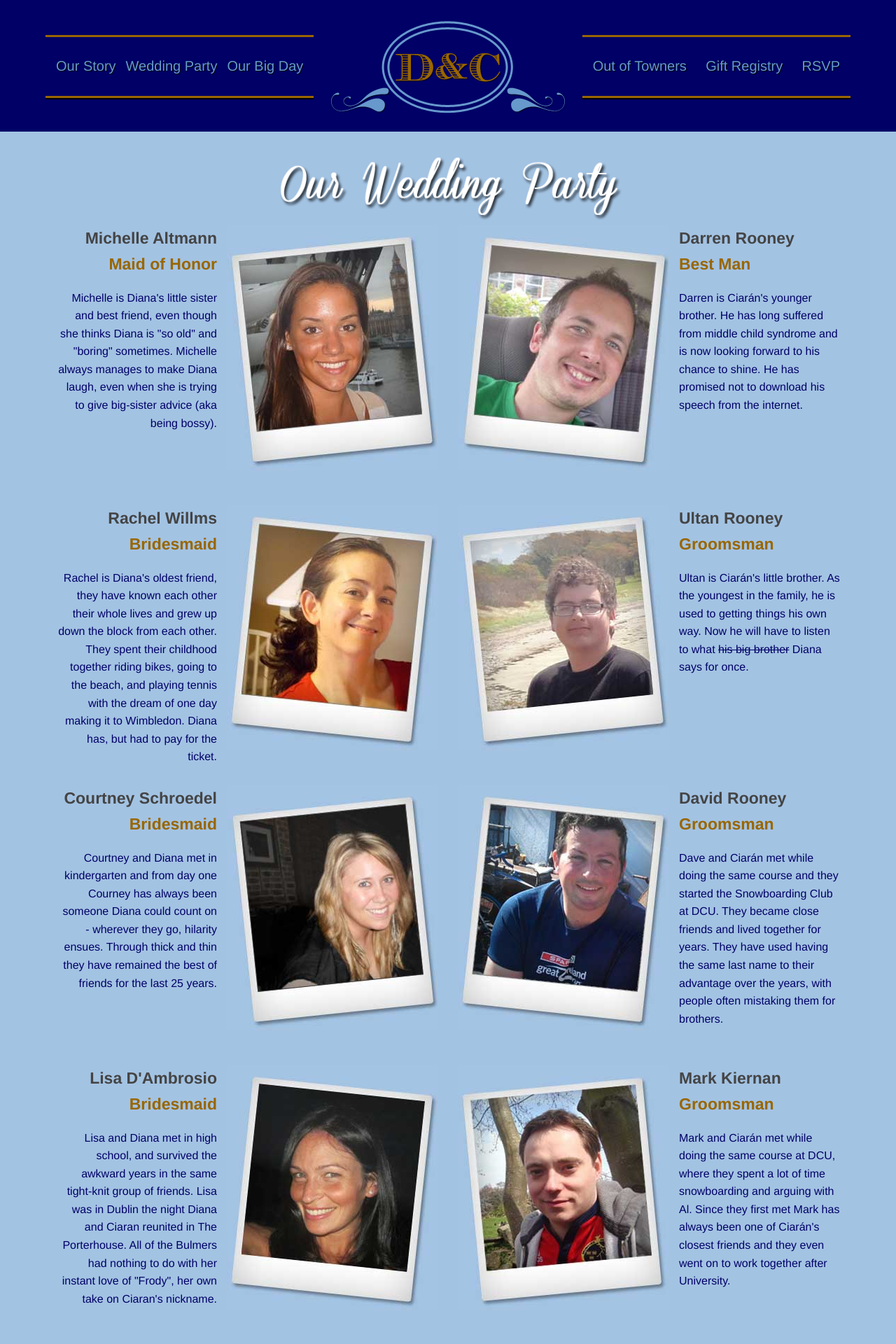
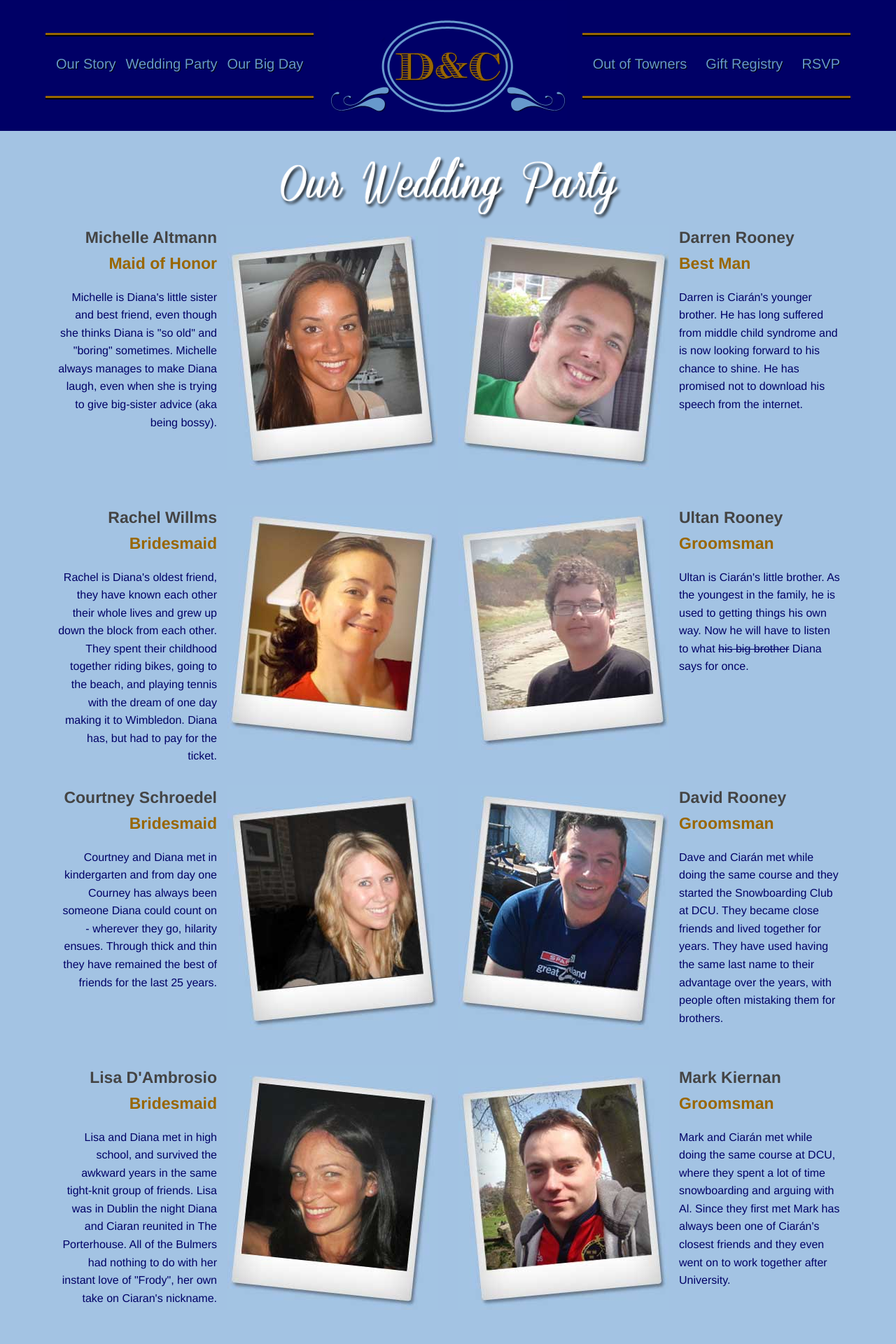
Before and after one commit to CiaranR/diana-and-ciaran, a Jekyll site: the page built from _posts/2012-12-21-Our-Wedding-Party.html, in a window 1280 px wide. Shown: the top 1920 px of the page at 70% size. Built offline with Jekyll 4.4.1, drawn with Linux system fonts in a browser that asks for light colours; nearby versions of some CDN libraries; comment, search, counter and statistics services are not loaded.

Commit message:
nicer header + mobile

```diff
--- a/_includes/header.html
+++ b/_includes/header.html
@@ -30,11 +30,17 @@
 	<!-- start nav -->
 	<div id="nav-top">
 		<div class="row nav-bg">
+			<div class="four columns nav-left-top">
+			</div>
+			<div class="four columns nav-center-top bigscreenpic">
+			</div>
+			<div class="four columns nav-right-top bigscreenpic">
+			</div>
 			<div class="four columns text-center nav-left">
 				<p>
-					<a href="/Our-Story" class="left">Our Story</a>
-					<a href="/wedding-party">Wedding Party</a>
-					<a href="/our-big-day" class="right">Our Big Day</a>
+					<a href="/Our-Story" class="left">Our&nbsp;Story</a>
+					<a href="/wedding-party">Wedding&nbsp;Party</a>
+					<a href="/our-big-day" class="right">Our&nbsp;Big&nbsp;Day</a>
 				</p>
 			</div>
 			<div class="four columns nav-center text-center">
@@ -42,8 +48,8 @@
 			</div>
 			<div class="four columns text-center nav-right">
 				<p>
-					<a href="/out-of-towners" class="left">Out of Towners</a>
-					<a href="/gift-registry">Gift Registry</a>
+					<a href="/out-of-towners" class="left">Out&nbsp;of&nbsp;Towners</a>
+					<a href="/gift-registry">Gift&nbsp;Registry</a>
 					<a href="/rsvp" class="right">RSVP</a>
 				</p>
 			</div>
--- a/_posts/2012-12-21-Our-Wedding-Party.html
+++ b/_posts/2012-12-21-Our-Wedding-Party.html
@@ -59,7 +59,7 @@
 		<div class="row">
 			<div class="six columns">
 				<img src="/images/party/lisa.jpg" title="Lisa D'Ambrosio" alt="Lisa D'Ambrosio" class="right pad-left-15" />
-				<p class="text-right"><strong><span class="dg">Lisa D'Ambrosio</span><br />
+				<p class="text-right"><strong><span class="dg">Lisa&nbsp;D'Ambrosio</span><br />
 				   Bridesmaid</strong></p>
 				<p class="text-right">Lisa and Diana met in high school, and survived the awkward years in the same tight-knit group of friends. Lisa was in Dublin the night Diana and Ciaran reunited in The Porterhouse.  All of the Bulmers had nothing to do with her instant love of "Frody", her own take on Ciaran's nickname.</p>
 			</div>
@@ -79,7 +79,7 @@
 			</div>
 			<div class="six columns">
 				<img src="/images/party/alan.jpg" title="Alan O'Conor" alt="Alan O'Conor" class="left pad-right-15" />
-				<p class="text-left"><strong><span class="dg"><span title="aka Lad">Alan O'Conor</span></span><br />
+				<p class="text-left"><strong><span class="dg"><span title="aka Lad">Alan&nbsp;O'Conor</span></span><br />
 				   Groomsman</strong></p>
 				<p class="text-left"><span title="aka Lad">Al</span> and Ciar&aacute;n met doing the same course at DCU.  Despite Al always being wrong, their common love of the internet meant that they would become great friends. Al has left Dublin and is now living the dream in San Fransisco.</p>
 			</div>
--- a/stylesheets/app.css
+++ b/stylesheets/app.css
@@ -60,22 +60,36 @@
 	padding-right: 70px;
 	height: 190px;
 }
-.nav-left {
-	height: 90px;
-	border-top: #996600 solid 3px;
-	margin-top: 50px;
+.nav-left-top {
+	height: 50px;
 	border-bottom: #996600 solid 3px;
 	box-shadow: 0px 2px 0px #000;
 	-webkit-box-shadow: 0px 2px 0px #000;
 	-moz-box-shadow: 0px 2px 0px #000;
 }
+.nav-left {
+	height: 90px;
+	border-bottom: #996600 solid 3px;
+	box-shadow: 0px 2px 0px #000;
+	-webkit-box-shadow: 0px 2px 0px #000;
+	-moz-box-shadow: 0px 2px 0px #000;
+}
+.nav-center-top {
+	height: 1px;
+}
 .nav-center {
-	padding-top: 2px;
+	padding-top: 1px;
+	margin-top: -50px;
+}
+.nav-right-top {
+	height: 50px;
+	border-bottom: #996600 solid 3px;
+	box-shadow: 0px 2px 0px #000;
+	-webkit-box-shadow: 0px 2px 0px #000;
+	-moz-box-shadow: 0px 2px 0px #000;
 }
 .nav-right {
 	height: 90px;
-	border-top: #996600 solid 3px;
-	margin-top: 50px;
 	border-bottom: #996600 solid 3px;
 	box-shadow: 0px 2px 0px #000;
 	-webkit-box-shadow: 0px 2px 0px #000;
@@ -193,6 +207,12 @@
 	}
 	#our-story-text .cites {
 		margin-left: 0px !important;
+	}
+	.nav-center {
+		margin-top: 0px !important;
+	}
+	.nav-right {
+		border-top: #996600 solid 3px;
 	}
 
 }
```
